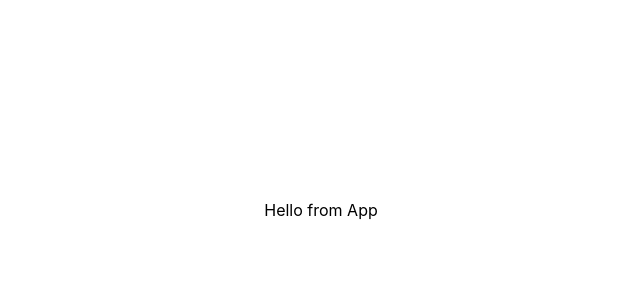
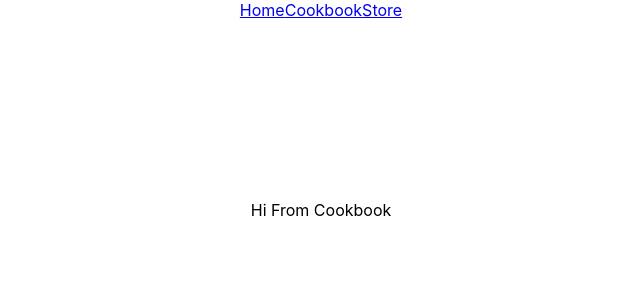
Before and after one commit to dylantoporek/botw-recipe-app, a React (Create React App) app: page /cookbook in a window 1280 px wide. Shown: the top 300 px of the page, without its empty margins (319-959 px from the left). Built offline with nearby package versions, Linux system fonts and the light colour scheme.

Commit message:
routes created

```diff
--- a/package.json
+++ b/package.json
@@ -8,6 +8,7 @@
     "@testing-library/user-event": "^13.5.0",
     "react": "^17.0.2",
     "react-dom": "^17.0.2",
+    "react-router-dom": "^6.2.1",
     "react-scripts": "5.0.0",
     "web-vitals": "^2.1.4"
   },
--- a/src/App.css
+++ b/src/App.css
@@ -1,10 +1,19 @@
-#App-Contianer{
+/* APP */
+#app-contianer{
   display: flex;
   justify-content: center;
 }
 
-#App-div-1{
+/* COMPONENT CLASS CONTAINER TRIAL!! */
+.comp-cont-1{
   position: absolute;
   top: 200px;
   font-size: 25;
+
 }
+
+/* NAVBAR */
+#navbar{
+  position: absolute;
+  top: 0px
+}
--- a/src/Components/App.js
+++ b/src/Components/App.js
@@ -1,11 +1,21 @@
+import React from 'react';
+import {Route, Routes} from "react-router-dom"
+import Navbar from './Navbar';
+import Store from './Store';
+import Cookbook from './Cookbook';
+import Home from './Home';
 import '../App.css';
+
 
 function App() {
   return (
-    <div id='App-Contianer'>
-      <div id="App-div-1">
-        Hello from App
-      </div>
+    <div id='app-contianer'>
+      <Navbar/>
+      <Routes>
+        <Route path='/store' element={<Store/>}/>
+        <Route path='/cookbook' element={<Cookbook/>}/>
+        <Route path='/' element={<Home/>}/>
+      </Routes>
     </div>
   );
 }
--- a/src/Components/Cookbook.js
+++ b/src/Components/Cookbook.js
@@ -1,7 +1,7 @@
 import React from "react";
 
 function Cookbook(){
-    return <div>Hi From Cookbook</div>
+    return <div className="comp-cont-1">Hi From Cookbook</div>
 }
 
 export default Cookbook
--- a/src/Components/Home.js
+++ b/src/Components/Home.js
@@ -1,7 +1,7 @@
 import React from "react";
 
 function Home(){
-    return <div>Hi From Home</div>
+    return <div className="comp-cont-1">Hi From Home</div>
 }
 
 export default Home
--- a/src/Components/Navbar.js
+++ b/src/Components/Navbar.js
@@ -1,7 +1,12 @@
 import React from "react";
+import {NavLink} from "react-router-dom"
 
 function Navbar(){
-    return <div>Hi From Navbar</div>
+    return <div id='navbar'>
+        <NavLink to='/'>Home</NavLink>
+        <NavLink to='/cookbook'>Cookbook</NavLink>
+        <NavLink to='/store'>Store</NavLink>
+    </div>
 }
 
 export default Navbar
--- a/src/Components/Store.js
+++ b/src/Components/Store.js
@@ -1,7 +1,7 @@
 import React from "react";
 
 function Store(){
-    return <div>Hi From Store</div>
+    return <div className="comp-cont-1">Hi From Store</div>
 }
 
 export default Store
--- a/src/index.js
+++ b/src/index.js
@@ -1,13 +1,14 @@
 import React from 'react';
 import ReactDOM from 'react-dom';
+import { BrowserRouter} from 'react-router-dom'
 import './index.css';
 import App from './Components/App';
 import reportWebVitals from './reportWebVitals';
 
 ReactDOM.render(
-  <React.StrictMode>
+  <BrowserRouter>
     <App />
-  </React.StrictMode>,
+  </BrowserRouter>,
   document.getElementById('root')
 );
 
```
Also changed, not shown: 1 other file (tests, documents, lock files or other folders).
